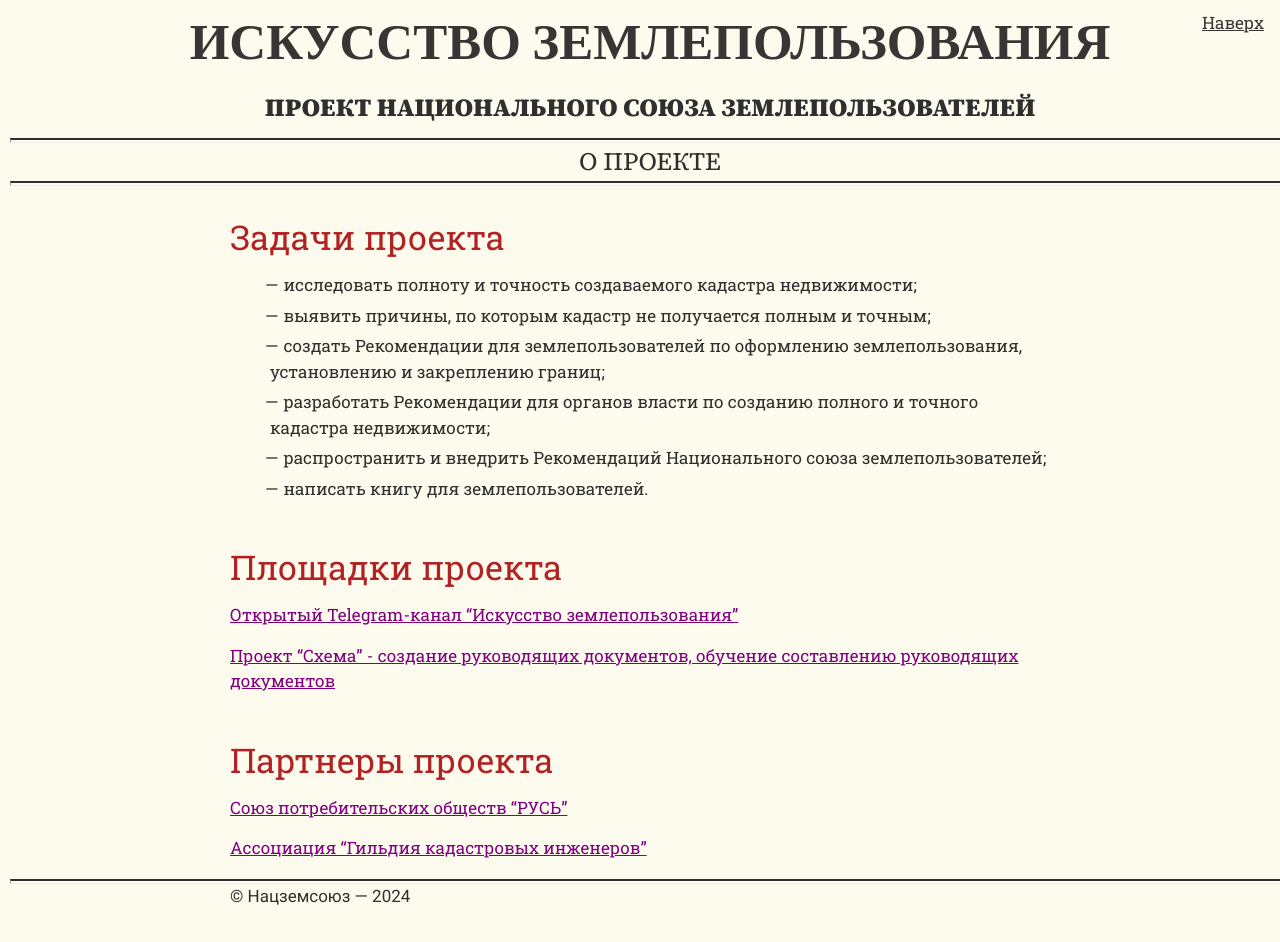
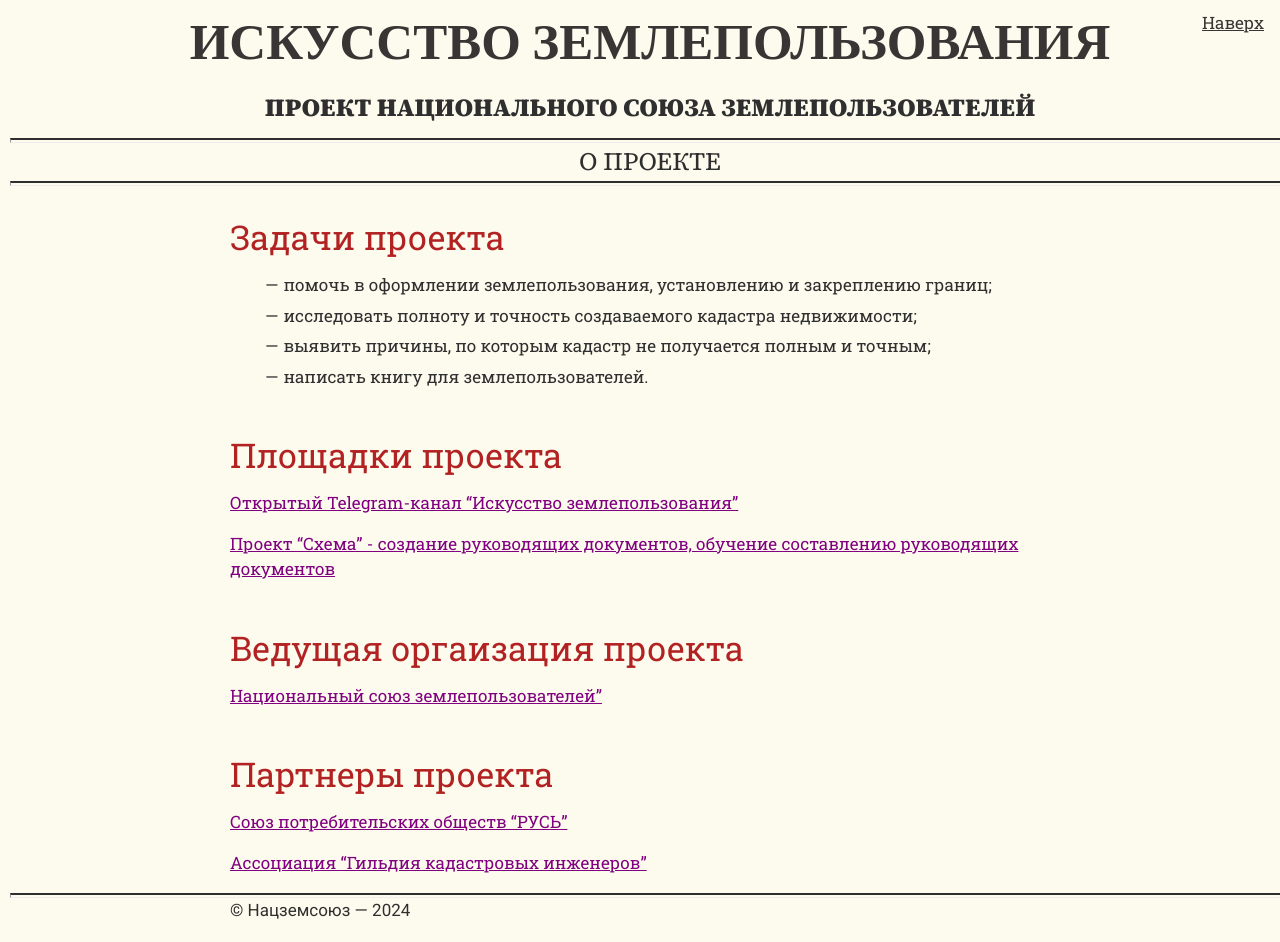
Before and after one commit to SergSi/land-use-art, a Jekyll site: the page built from _info/1-about.md, in a window 1280 px wide and 942 px high. Built offline with Jekyll 4.4.1, drawn with Linux system fonts in a browser that asks for light colours; some web fonts are replaced.

Commit message:
Update 1-about.md

```diff
--- a/_info/1-about.md
+++ b/_info/1-about.md
@@ -6,13 +6,12 @@ image_url: logo.png
 aligm: left
 permalink: /about/
 ---
+
 # Задачи проекта
 
+- помочь в оформлении землепользования, установлению и закреплению границ;
 - исследовать полноту и точность создаваемого кадастра недвижимости;
 - выявить причины, по которым кадастр не получается полным и точным;
-- создать Рекомендации для землепользователей по оформлению землепользования, установлению и закреплению границ;
-- разработать Рекомендации для органов власти по созданию полного и точного кадастра недвижимости;
-- распространить и внедрить Рекомендаций Национального союза землепользователей;
 - написать книгу для землепользователей.
 
 # Площадки проекта
@@ -21,6 +20,10 @@ permalink: /about/
 
 <a href="https://t.me/+RDilw91lQY0yMzgy" target="_blank" style="color: purple;">Проект "Схема" - создание руководящих документов, обучение составлению руководящих документов</a>
 
+# Ведущая оргаизация проекта
+
+<a href="https://nsz.su/" target="_blank" style="color: purple;">Национальный союз землепользователей”</a>
+
 # Партнеры проекта
 
 <a href="https://xn----mtbukben7em.xn--p1ai/" target="_blank" style="color: purple;">Союз потребительских обществ “РУСЬ”</a>
```
